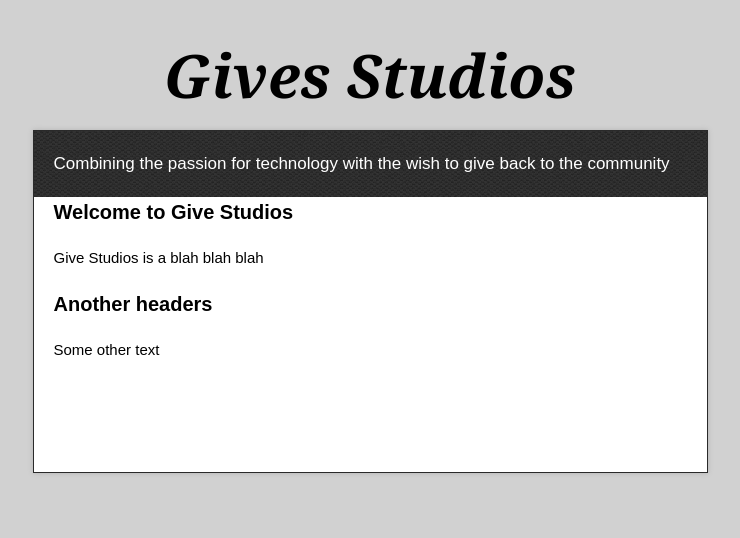
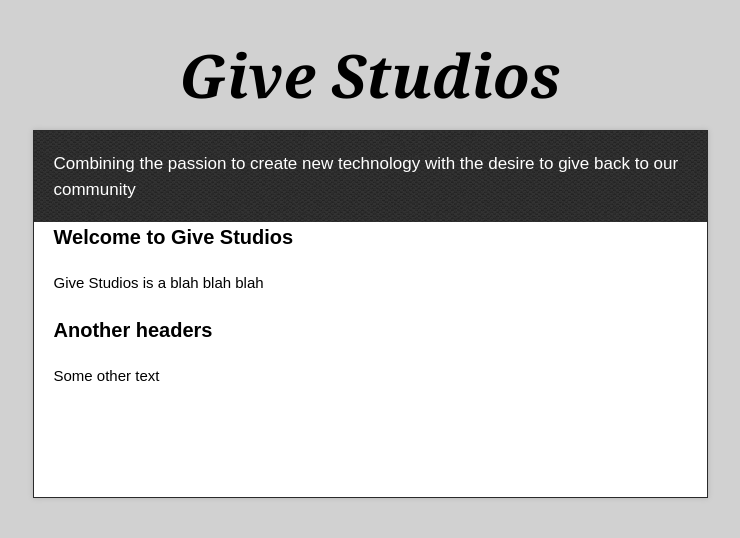
Before and after one commit to GiveStudios/GiveStudios, a plain HTML site: page index.html in a window 1280 px wide. Shown: the whole page, without its empty margins (270-1010 px from the left). Drawn offline with nearby package versions, Linux system fonts and the light colour scheme.

Commit message:
Update index.html
ll

```diff
--- a/index.html
+++ b/index.html
@@ -22,10 +22,10 @@
 
   <div class="wrapper">
     <header>
-      <h1 class="title">Gives Studios</h1>
+      <h1 class="title">Give Studios</h1>
     </header>
     <div id="container">
-      <p class="tagline">Combining the passion for technology with the wish to give back to the community</p>
+      <p class="tagline">Combining the passion to create new technology with the desire to give back to our community</p>
       <div id="main" role="main">
         <article class="markdown-body">
           <h3>Welcome to Give Studios</h3>
```
